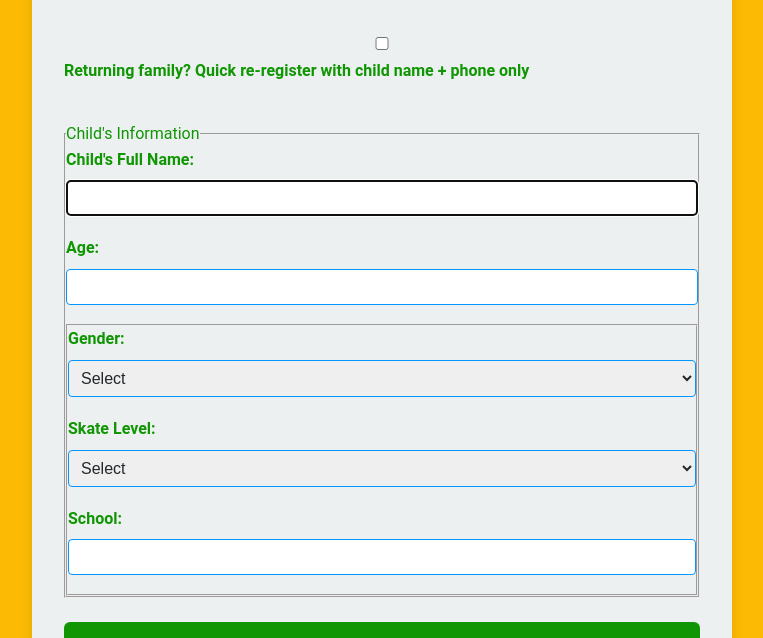
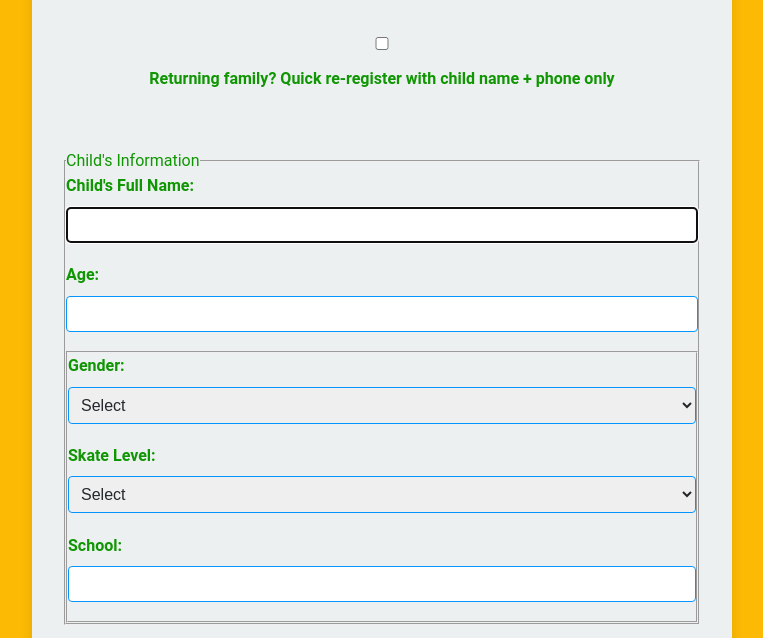
Before and after one commit to klb-dev/btr-site-clean, a website: page registration-form.html in a window 1280 px wide. Shown: the part 150-788 px from the top of the page, without its empty margins (258-1021 px from the left). Drawn offline with Linux system fonts and the light colour scheme.

Commit message:
style form

```diff
--- a/registration-form.html
+++ b/registration-form.html
@@ -11,15 +11,17 @@
   <main class="container">
     <h1>Event Registration</h1>
     <form id="registrationForm">
-      <div>
-        <label class="inline-flex items-center gap-2" style="margin: 0.75rem 0">
+      <div class="reregister-block">
         <input type="checkbox" id="reregisterChk" />
-        Returning family? Quick re-register with child name + phone only
-      </label>
-      <small id="reregisterHint" class="hidden">
-        We’ll reuse your previous details (age, gender, school, level). You can still edit after submit if needed.
-      </small>
+        <label for="reregisterChk">
+          Returning family? Quick re-register with child name + phone only
+        </label>
+        <small id="reregisterHint">
+          We’ll reuse your previous details (age, gender, school, level).
+          You can still edit after submit if needed.
+        </small>
       </div>
+
       <div id="childrenContainer">
         <fieldset class="child-entry">
           <legend>Child's Information</legend>
--- a/style/registration.css
+++ b/style/registration.css
@@ -57,7 +57,14 @@
     margin: 0 auto;
 }
 
-    #formMessage {
-      text-align: center;
-      margin-top: 1.5rem;
-    }
+.reregister-block {
+  text-align: center;
+  margin: 1rem auto;
+}
+
+.reregister-block label,
+.reregister-block small {
+  display: block;
+  text-align: center;
+  margin-top: 0.5rem;
+}
```
Also changed, not shown: style/registration.min.css.
